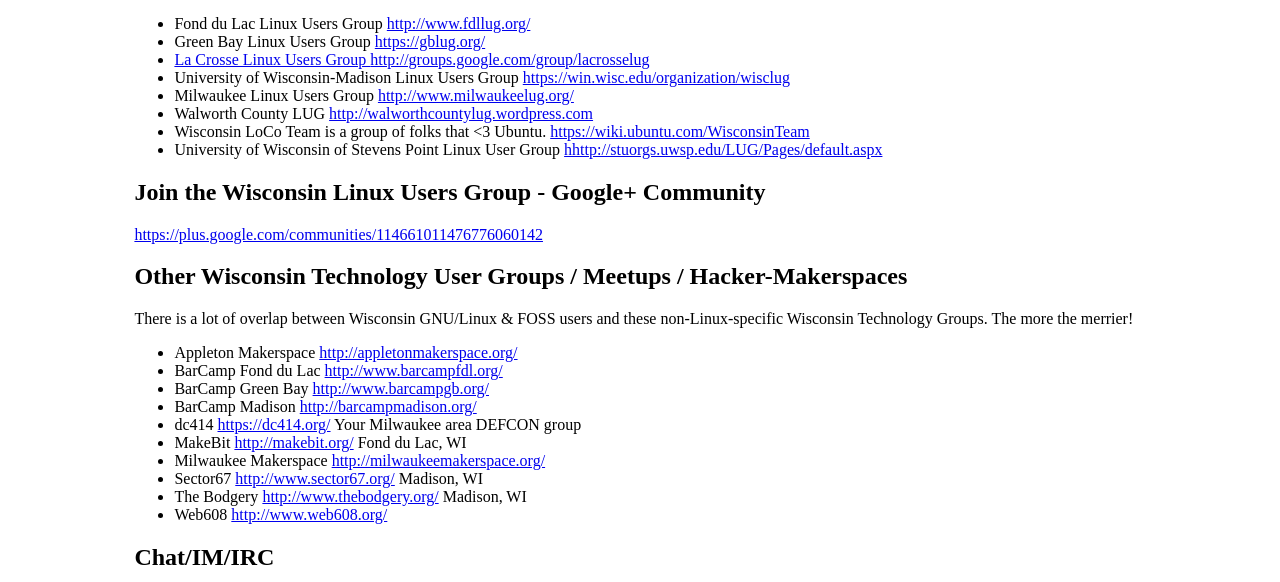
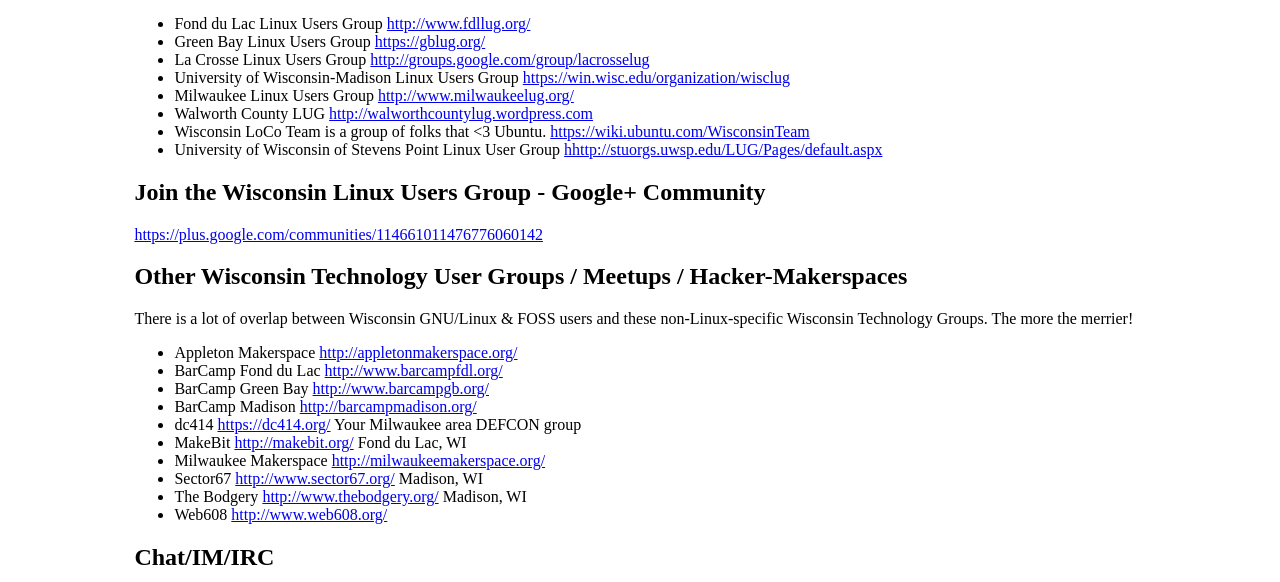
Before and after one commit to wisconsinlinux/wisconsinlinux.github.io, a plain HTML site: page index.html in a window 1280 px wide. Shown: the part 218-800 px from the top of the page. Drawn offline with Linux system fonts and the light colour scheme.

Commit message:
Adds missing closing anchor tag.

```diff
--- a/index.html
+++ b/index.html
@@ -33,7 +33,7 @@
             <h2>Wisconsin Linux User Groups (LUG's)</h2>
                 <ul>
                     <li>Fond du Lac Linux Users Group <a href="http://www.fdllug.org/">http://www.fdllug.org/</a></li>
-                    <li>Green Bay Linux Users Group <a href="https://gblug.org/">https://gblug.org/</li>
+                    <li>Green Bay Linux Users Group <a href="https://gblug.org/">https://gblug.org/</a></li>
                     <li>La Crosse Linux Users Group <a href="http://groups.google.com/group/lacrosselug">http://groups.google.com/group/lacrosselug</a></li>
                     <li>University of Wisconsin-Madison Linux Users Group <a href="https://win.wisc.edu/organization/wisclug">https://win.wisc.edu/organization/wisclug</a></li>
                     <li>Milwaukee Linux Users Group <a href="http://www.milwaukeelug.org/">http://www.milwaukeelug.org/</a></li>
```
